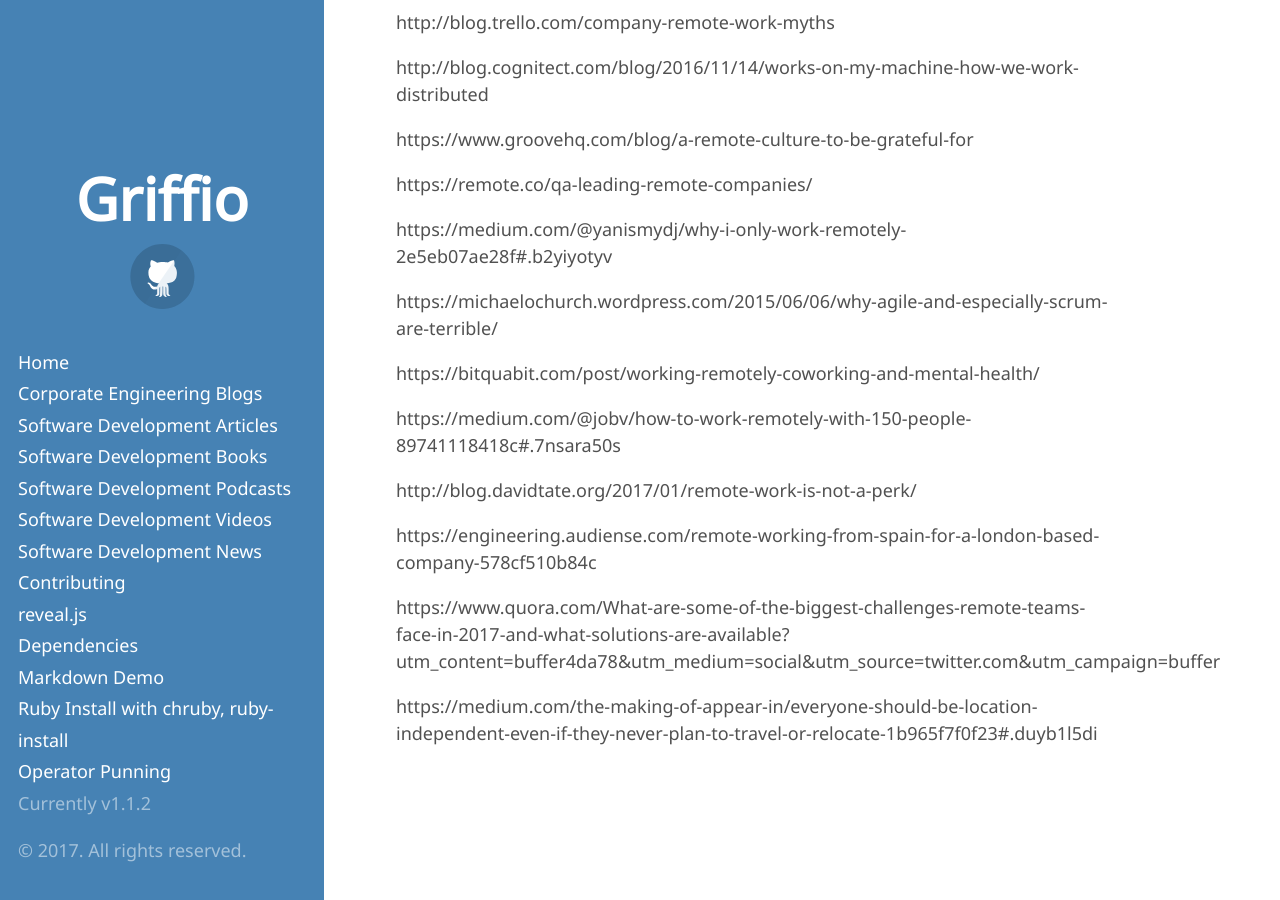
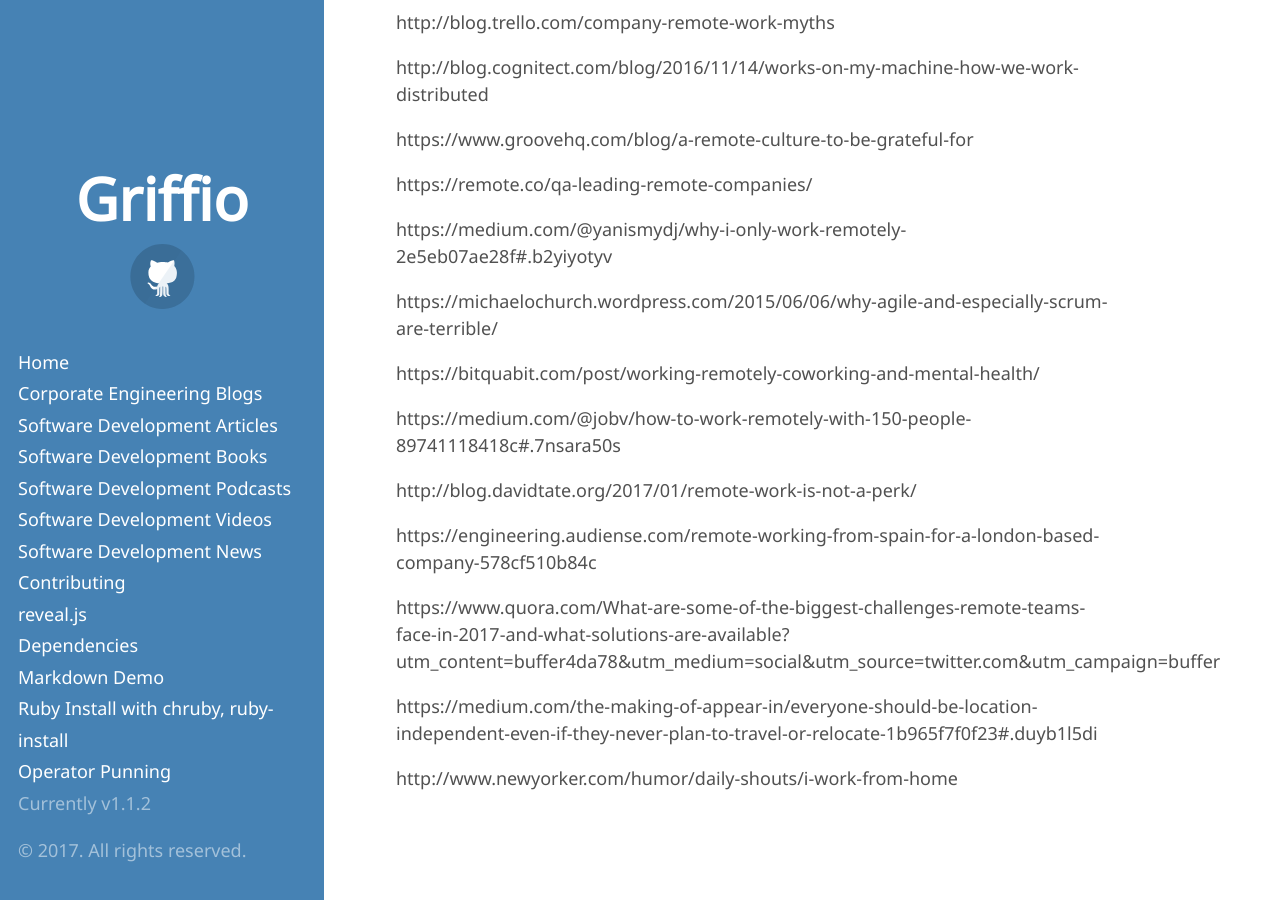
Before and after one commit to griffio/griffio.github.io, a Jekyll site: the page built from distributed_and_remote.md, in a window 1280 px wide and 900 px high, scrolled down 4968 px. Built offline with Jekyll 4.4.1, drawn with Linux system fonts in a browser that asks for light colours; some web fonts are replaced; our own code applies the rules of GitHub Pages for plain Markdown files; some of the changed lines change nothing that is shown.

Commit message:
Update distributed_and_remote.md

```diff
--- a/distributed_and_remote.md
+++ b/distributed_and_remote.md
@@ -211,3 +211,5 @@
 https://www.quora.com/What-are-some-of-the-biggest-challenges-remote-teams-face-in-2017-and-what-solutions-are-available?utm_content=buffer4da78&utm_medium=social&utm_source=twitter.com&utm_campaign=buffer
 
 https://medium.com/the-making-of-appear-in/everyone-should-be-location-independent-even-if-they-never-plan-to-travel-or-relocate-1b965f7f0f23#.duyb1l5di
+
+http://www.newyorker.com/humor/daily-shouts/i-work-from-home
```
